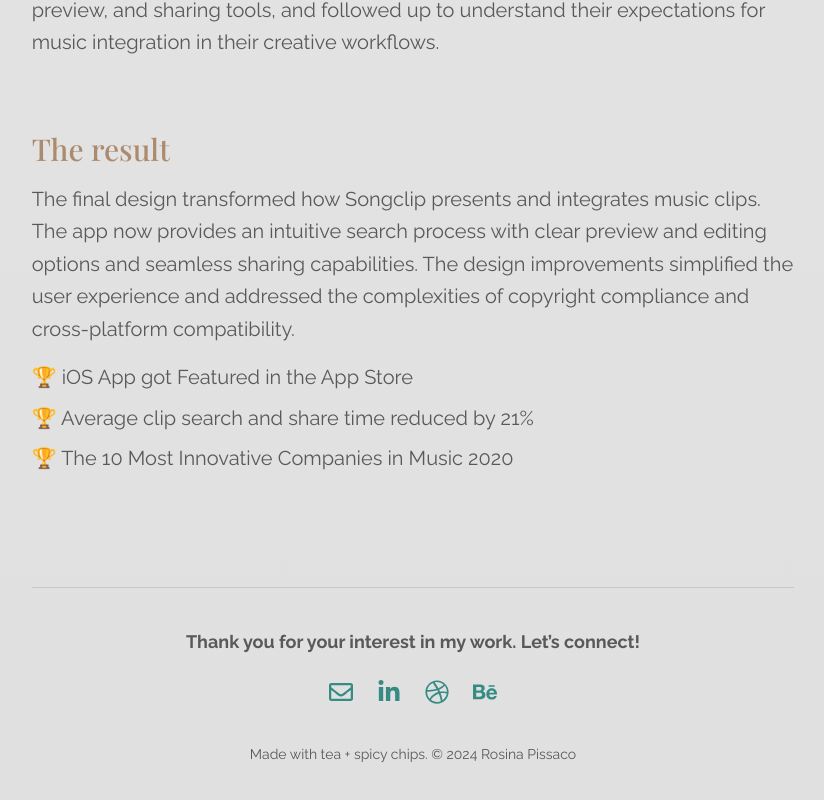
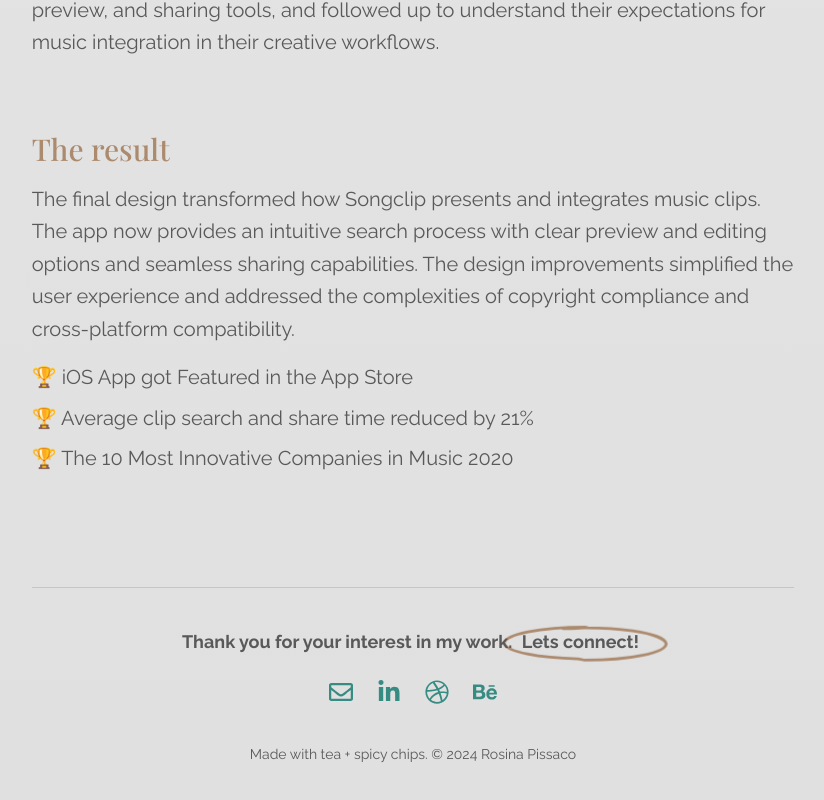
Before and after one commit to codeplaygroundspace/portfolio-designer, a Next.js app: page /song-clip in a window 1280 px wide. Shown: the part 9624-10424 px from the top of the page, without its empty margins (227-1051 px from the left). Built offline with nearby package versions, Linux system fonts and the light colour scheme; a web font is replaced by a local one.

Commit message:
improve footer

```diff
--- /dev/null
+++ b/src/app/components/CircleHighlight.tsx
@@ -0,0 +1,61 @@
+"use client";
+
+import React, { useEffect, useRef, useState, PropsWithChildren } from "react";
+
+const CircleHighlight: React.FC<PropsWithChildren> = ({ children }) => {
+  const [isVisible, setIsVisible] = useState(false);
+  const ref = useRef<HTMLSpanElement | null>(null);
+
+  useEffect(() => {
+    const observer = new IntersectionObserver(
+      ([entry]) => {
+        if (entry.isIntersecting) {
+          setIsVisible(true);
+          observer.disconnect();
+        }
+      },
+      { threshold: 0.1 } // Trigger when 10% of the element is visible
+    );
+
+    const currentRef = ref.current; // Store ref value in a variable
+
+    if (currentRef) {
+      observer.observe(currentRef);
+    }
+
+    return () => {
+      if (currentRef) {
+        observer.unobserve(currentRef);
+      }
+    };
+  }, []);
+
+  return (
+    <span
+      ref={ref}
+      className={`oval-highlight-container ${isVisible ? "is-visible" : ""}`}
+    >
+      {children}
+      <svg
+        className="oval-highlight-svg"
+        viewBox="0 0 100 32"
+        preserveAspectRatio="none"
+        style={{ overflow: "visible" }}
+      >
+        <path
+          d="M5,15
+             A55,12 0 0,1 60,3
+             C62,3 63,4 45,4
+             A55,12 0 0,1 115,15
+             A55,12 0 0,1 60,27
+             C58,27 57,26 55,26
+             A55,12 0 0,1 5,15"
+          fill="none"
+          className="oval-animation"
+        />
+      </svg>
+    </span>
+  );
+};
+
+export default CircleHighlight;
--- a/src/app/components/Footer.tsx
+++ b/src/app/components/Footer.tsx
@@ -1,3 +1,4 @@
+import CircleHighlight from "./CircleHighlight";
 import {
   FaRegEnvelope,
   FaLinkedinIn,
@@ -10,7 +11,8 @@ export default function Footer() {
     <section className="my-grid pt-8 lg:pt-10 text-center ">
       <hr />
       <p className="text-lg font-bold mb-6">
-        Thank you for your interest in my work. Let’s connect!
+        Thank you for your interest in my work.{" "}
+        <CircleHighlight>Lets connect!</CircleHighlight>
       </p>
       <nav aria-label="Social media links">
         <ul className="flex justify-center space-x-6">
--- a/src/app/globals.css
+++ b/src/app/globals.css
@@ -22,21 +22,10 @@
 
 body {
   color: rgb(var(--foreground-rgb));
-  background: linear-gradient(
-      to bottom,
-      transparent,
-      rgb(var(--background-end-rgb))
-    )
-    rgb(var(--background-start-rgb));
+  @apply text-[rgb(var(--foreground-rgb))] bg-gradient-to-b from-transparent to-[rgb(var(--background-end-rgb))] bg-[rgb(var(--background-start-rgb))];
   font-family: var(--font-raleway), sans-serif;
 }
 
-@layer utilities {
-  .text-balance {
-    text-wrap: balance;
-  }
-}
-/* Rule for all headers */
 h1,
 h2,
 h3,
@@ -46,26 +35,33 @@ h6 {
   color: rgb(var(--header-color-rgb));
   font-family: var(--font-playfair-display), serif;
 }
+
 h1 {
   @apply text-5xl md:text-6xl font-medium mb-8;
 }
+
 h2 {
   @apply font-medium text-4xl lg:text-5xl mb-4 lg:mb-8;
 }
+
 h3 {
   @apply text-3xl lg:text-3xl font-medium mb-4;
 }
+
 h4 {
   @apply text-xl lg:text-2xl font-medium mb-2;
 }
+
 p,
 ul > li,
 ol > li {
   @apply text-xl leading-relaxed;
 }
+
 a {
   @apply text-[rgb(var(--link--color-rgb))] transition-colors duration-500;
 }
+
 a:hover {
   color: rgb(var(--foreground-rgb));
 }
@@ -98,3 +94,61 @@ hr {
 .my-tag {
   @apply inline-flex items-center rounded border border-neutral-200 bg-neutral-50 p-1 text-sm leading-4 text-neutral-900 no-underline dark:border-neutral-700 dark:bg-neutral-800 dark:text-neutral-100 mr-2 mb-2;
 }
+
+/* Add the circle animation styles here */
+.oval-highlight-container {
+  position: relative;
+  display: inline-block;
+  padding: 0 5px;
+}
+
+.oval-highlight-svg {
+  position: absolute;
+  top: -5px;
+  left: -20px;
+  width: calc(100% + 20px);
+  height: calc(100% + 16px);
+  pointer-events: none;
+  z-index: -1;
+}
+
+.oval-animation {
+  stroke: rgb(var(--header-color-rgb));
+  stroke-width: 2;
+  stroke-linecap: round;
+  stroke-linejoin: round;
+  fill: none;
+  stroke-dasharray: 400;
+  stroke-dashoffset: 400;
+  transition: stroke-dashoffset 1s ease;
+}
+
+.is-visible .oval-animation {
+  animation: subtleWobble 1s ease-in-out infinite;
+  stroke-dashoffset: 0;
+}
+
+@keyframes subtleWobble {
+  0%,
+  100% {
+    transform: translate(0, 0) rotate(0deg);
+  }
+  25% {
+    transform: translate(1px, 0.5px) rotate(0.3deg);
+  }
+  75% {
+    transform: translate(-1px, 0.3px) rotate(-0.3deg);
+  }
+}
+
+@keyframes drawOval {
+  to {
+    stroke-dashoffset: 0;
+  }
+}
+
+@layer utilities {
+  .text-balance {
+    text-wrap: balance;
+  }
+}
```
